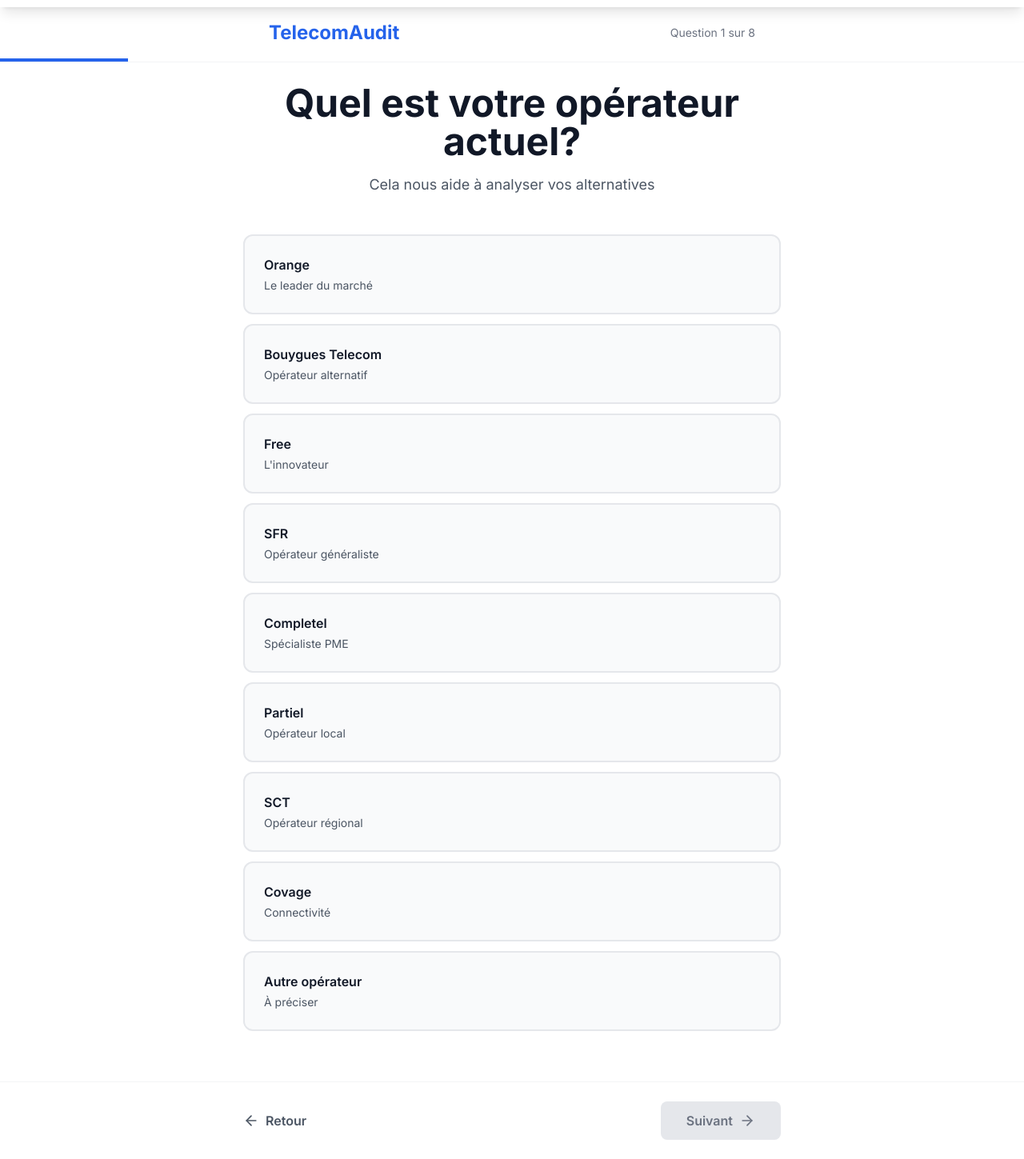
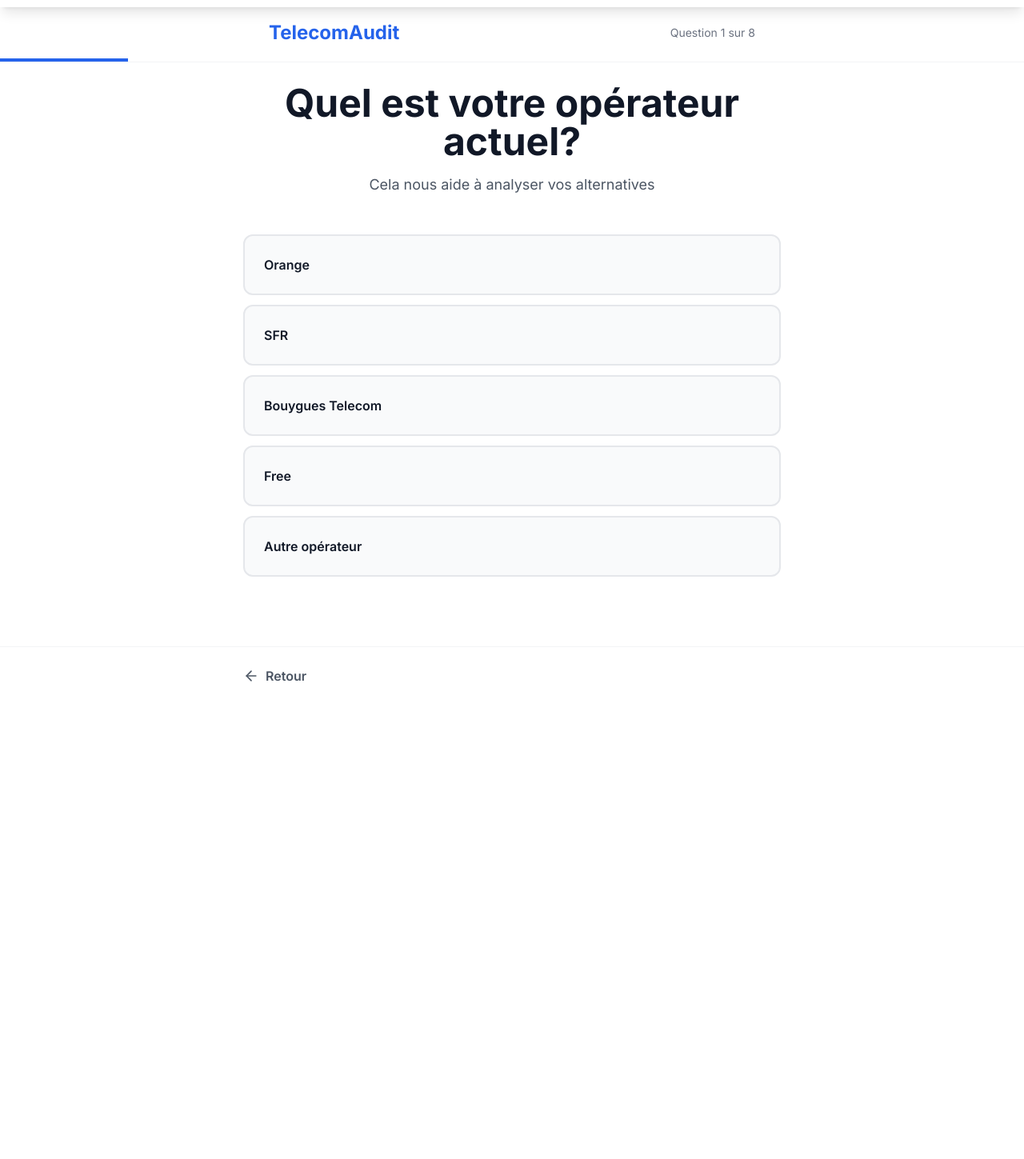
Before and after one commit to Hu-bogoss/qualification-telecom-pro, a React (Vite) app: page /budget in a window 1280 px wide. Shown: the part 55-1504 px from the top of the page at 80% size. After the commit the page ends 936 px from the top, so only its background shows below. Built offline with nearby package versions, Linux system fonts and the light colour scheme.

Commit message:
Update BudgetForm.jsx

```diff
--- a/src/pages/BudgetForm.jsx
+++ b/src/pages/BudgetForm.jsx
@@ -1,7 +1,7 @@
 import React, { useState, useEffect } from 'react';
 import { useNavigate } from 'react-router-dom';
 import { motion, AnimatePresence } from 'framer-motion';
-import { ArrowRight, ArrowLeft, Check } from 'lucide-react';
+import { ArrowLeft, Check } from 'lucide-react';
 import { validateBudgetInputs } from '../utils/calculations';
 
 const BudgetForm = () => {
@@ -30,22 +30,18 @@
       title: 'Quel est votre opérateur actuel?',
       description: 'Cela nous aide à analyser vos alternatives',
       options: [
-        { value: 'orange', label: 'Orange', desc: 'Le leader du marché' },
-        { value: 'bouygues', label: 'Bouygues Telecom', desc: 'Opérateur alternatif' },
-        { value: 'free', label: 'Free', desc: 'L\'innovateur' },
-        { value: 'sfr', label: 'SFR', desc: 'Opérateur généraliste' },
-        { value: 'completel', label: 'Completel', desc: 'Spécialiste PME' },
-        { value: 'partiel', label: 'Partiel', desc: 'Opérateur local' },
-        { value: 'sct', label: 'SCT', desc: 'Opérateur régional' },
-        { value: 'covage', label: 'Covage', desc: 'Connectivité' },
-        { value: 'other', label: 'Autre opérateur', desc: 'À préciser' }
+        { value: 'orange', label: 'Orange', desc: '' },
+        { value: 'sfr', label: 'SFR', desc: '' },
+        { value: 'bouygues', label: 'Bouygues Telecom', desc: '' },
+        { value: 'free', label: 'Free', desc: '' },
+        { value: 'other', label: 'Autre opérateur', desc: '' }
       ]
     },
     {
       id: 'fixedBudget',
       type: 'number',
-      title: 'Quel est votre budget téléphonie fixe mensuel?',
-      description: 'Lignes fixes, standard, communications nationales/internationales',
+      title: 'À combien s\'élève la charge mensuelle de votre téléphonie fixe, y compris votre standard ?',
+      description: '',
       placeholder: '150',
       unit: '€/mois',
       hint: 'Montant approximatif'
@@ -53,8 +49,8 @@
     {
       id: 'internetBudget',
       type: 'number',
-      title: 'Quel est votre budget internet mensuel?',
-      description: 'Connexions internet, liaisons spécialisées, backup 4G/5G',
+      title: 'Quel montant dépense votre société chaque mois pour Internet ?',
+      description: '',
       placeholder: '80',
       unit: '€/mois',
       hint: 'Montant approximatif'
@@ -176,6 +172,15 @@
     if (errors[question.id]) {
       setErrors(prev => ({ ...prev, [question.id]: '' }));
     }
+
+    // Auto-advance si valide après 800ms
+    if (value && !isNaN(value) && value >= 0) {
+      setTimeout(() => {
+        if (currentQuestion < displayQuestions.length - 1) {
+          setCurrentQuestion(currentQuestion + 1);
+        }
+      }, 800);
+    }
   };
 
   const handleTextChange = (value) => {
@@ -185,6 +190,15 @@
     }));
     if (errors[question.id]) {
       setErrors(prev => ({ ...prev, [question.id]: '' }));
+    }
+
+    // Auto-advance si texte saisi (min 2 caractères)
+    if (value.trim().length >= 2) {
+      setTimeout(() => {
+        if (currentQuestion < displayQuestions.length - 1) {
+          setCurrentQuestion(currentQuestion + 1);
+        }
+      }, 800);
     }
   };
 
@@ -196,6 +210,13 @@
     if (errors[question.id]) {
       setErrors(prev => ({ ...prev, [question.id]: '' }));
     }
+
+    // Auto-advance après sélection
+    setTimeout(() => {
+      if (currentQuestion < displayQuestions.length - 1) {
+        setCurrentQuestion(currentQuestion + 1);
+      }
+    }, 600);
   };
 
   const handleBooleanChange = (value) => {
@@ -203,6 +224,13 @@
       ...prev,
       [question.id]: value
     }));
+
+    // Auto-advance après sélection
+    setTimeout(() => {
+      if (currentQuestion < displayQuestions.length - 1) {
+        setCurrentQuestion(currentQuestion + 1);
+      }
+    }, 600);
   };
 
   const handleCheckboxChange = (checked) => {
@@ -213,42 +241,20 @@
     if (errors[question.id]) {
       setErrors(prev => ({ ...prev, [question.id]: '' }));
     }
-  };
 
-  const handleNext = () => {
-    // Validation simple
-    const fieldValue = formData[question.id];
-
-    if (question.type === 'number') {
-      if (!fieldValue || fieldValue === '') {
-        setErrors(prev => ({ ...prev, [question.id]: 'Ce champ est requis' }));
-        return;
-      }
-      if (isNaN(fieldValue) || fieldValue < 0) {
-        setErrors(prev => ({ ...prev, [question.id]: 'Veuillez entrer un montant valide' }));
-        return;
-      }
-    } else if (question.type === 'text') {
-      if (!fieldValue || fieldValue.trim() === '') {
-        setErrors(prev => ({ ...prev, [question.id]: 'Ce champ est requis' }));
-        return;
-      }
-    } else if (question.type === 'select') {
-      if (!fieldValue) {
-        setErrors(prev => ({ ...prev, [question.id]: 'Veuillez sélectionner une option' }));
-        return;
-      }
-    } else if (question.type === 'checkbox') {
-      if (!fieldValue) {
-        setErrors(prev => ({ ...prev, [question.id]: 'Veuillez confirmer pour continuer' }));
-        return;
-      }
-    }
-
+    // Auto-advance si coché
+    if (checked) {
+      setTimeout(() => {
         if (currentQuestion < displayQuestions.length - 1) {
           setCurrentQuestion(currentQuestion + 1);
         } else {
-      // Form complete
+          handleSubmit();
+        }
+      }, 600);
+    }
+  };
+
+  const handleSubmit = () => {
     const validation = validateBudgetInputs(formData);
     if (!validation.isValid) {
       setErrors(validation.errors);
@@ -265,7 +271,6 @@
     setTimeout(() => {
       navigate('/role');
     }, 2000);
-    }
   };
 
   const handleBack = () => {
@@ -274,21 +279,6 @@
     } else {
       navigate('/');
     }
-  };
-
-  const isValid = () => {
-    if (question.type === 'number') {
-      return formData[question.id] && !isNaN(formData[question.id]) && formData[question.id] >= 0;
-    } else if (question.type === 'text') {
-      return formData[question.id] && formData[question.id].trim() !== '';
-    } else if (question.type === 'select') {
-      return formData[question.id] !== '';
-    } else if (question.type === 'checkbox') {
-      return formData[question.id] === true;
-    } else if (question.type === 'boolean') {
-      return true;
-    }
-    return false;
   };
 
   // Completion screen
@@ -352,9 +342,11 @@
                 <h1 className="text-4xl md:text-5xl font-bold text-gray-900 mb-4 leading-tight">
                   {question.title}
                 </h1>
+                {question.description && (
                   <p className="text-lg text-gray-600">
                     {question.description}
                   </p>
+                )}
               </div>
 
               {/* Question Content */}
@@ -371,7 +363,6 @@
                         placeholder={question.placeholder}
                         value={formData[question.id]}
                         onChange={(e) => handleNumberChange(e.target.value)}
-                        onKeyPress={(e) => e.key === 'Enter' && isValid() && handleNext()}
                         className={`w-full text-center text-5xl md:text-6xl font-light bg-white border-b-2 border-gray-200 focus:border-blue-600 focus:outline-none py-8 transition pr-24 ${
                           errors[question.id] ? 'border-red-300' : ''
                         }`}
@@ -413,7 +404,6 @@
                       placeholder={question.placeholder}
                       value={formData[question.id]}
                       onChange={(e) => handleTextChange(e.target.value)}
-                      onKeyPress={(e) => e.key === 'Enter' && isValid() && handleNext()}
                       className={`w-full px-4 py-4 border-b-2 border-gray-200 focus:border-blue-600 focus:outline-none text-xl transition ${
                         errors[question.id] ? 'border-red-300' : ''
                       }`}
@@ -455,9 +445,11 @@
                             <p className="font-semibold text-gray-900">
                               {option.label}
                             </p>
+                            {option.desc && (
                               <p className="text-sm text-gray-600 mt-1">
                                 {option.desc}
                               </p>
+                            )}
                           </div>
                           {formData[question.id] === option.value && (
                             <div className="flex-shrink-0 ml-4">
@@ -515,10 +507,7 @@
                         initial={{ opacity: 0, y: 10 }}
                         animate={{ opacity: 1, y: 0 }}
                         transition={{ delay: 0.2 + idx * 0.1 }}
-                        onClick={() => {
-                          handleBooleanChange(option.value);
-                          setTimeout(() => handleNext(), 300);
-                        }}
+                        onClick={() => handleBooleanChange(option.value)}
                         className={`w-full p-6 text-left rounded-xl border-2 transition-all ${
                           formData[question.id] === option.value
                             ? 'border-blue-600 bg-blue-50'
@@ -556,7 +545,7 @@
         initial={{ y: 100 }}
         animate={{ y: 0 }}
       >
-        <div className="max-w-2xl mx-auto flex items-center justify-between">
+        <div className="max-w-2xl mx-auto flex items-center justify-start">
           <motion.button
             onClick={handleBack}
             whileHover={{ scale: 1.05 }}
@@ -565,21 +554,6 @@
           >
             <ArrowLeft className="w-5 h-5" />
             <span className="hidden sm:inline">Retour</span>
-          </motion.button>
-
-          <motion.button
-            onClick={handleNext}
-            disabled={!isValid()}
-            whileHover={isValid() ? { scale: 1.05 } : {}}
-            whileTap={isValid() ? { scale: 0.95 } : {}}
-            className={`flex items-center space-x-2 px-8 py-3 rounded-lg font-semibold transition ${
-              isValid()
-                ? 'bg-blue-600 hover:bg-blue-700 text-white shadow-lg'
-                : 'bg-gray-200 text-gray-500 cursor-not-allowed'
-            }`}
-          >
-            <span>{currentQuestion === displayQuestions.length - 1 ? 'Terminer' : 'Suivant'}</span>
-            <ArrowRight className="w-5 h-5" />
           </motion.button>
         </div>
       </motion.div>
```
Lines whose indentation alone changed are shown as unchanged.
